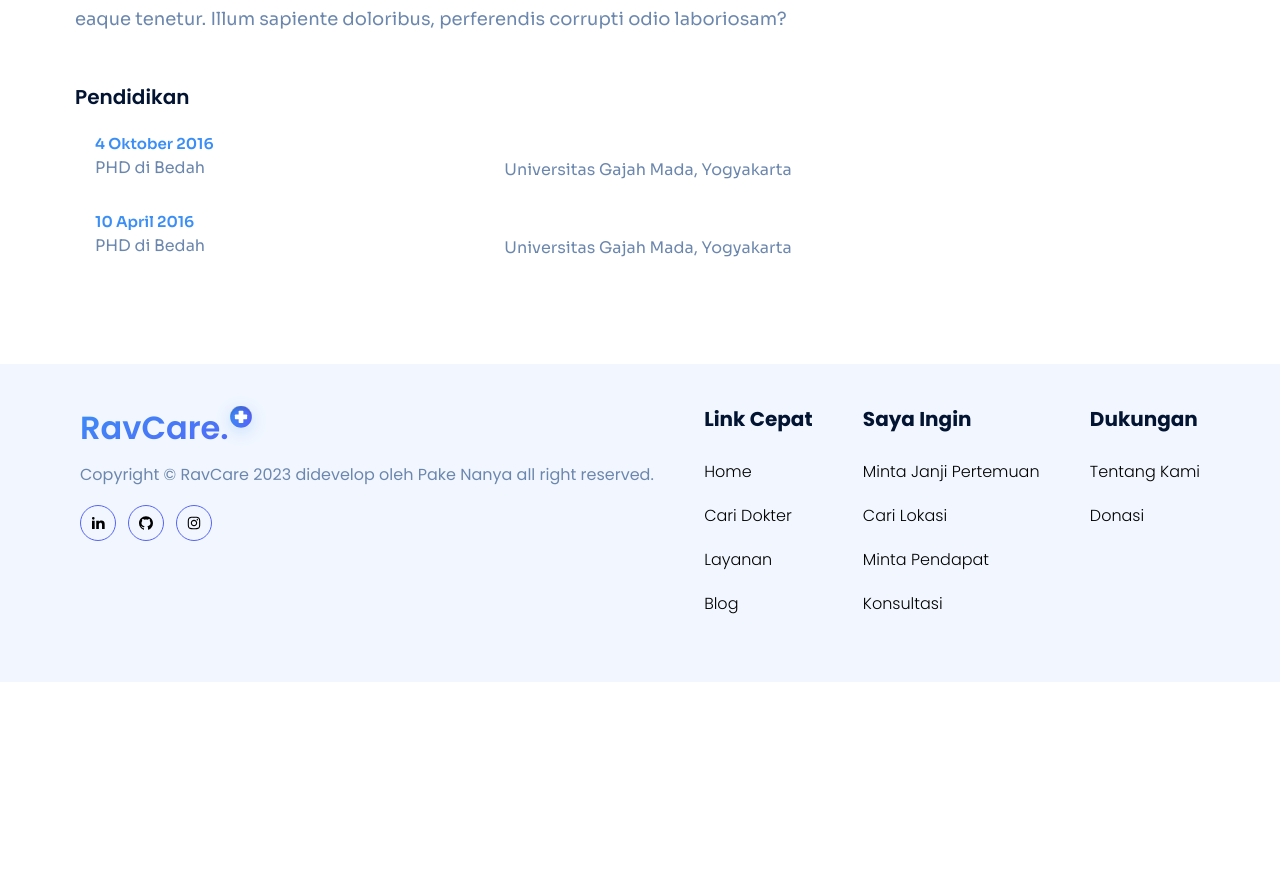
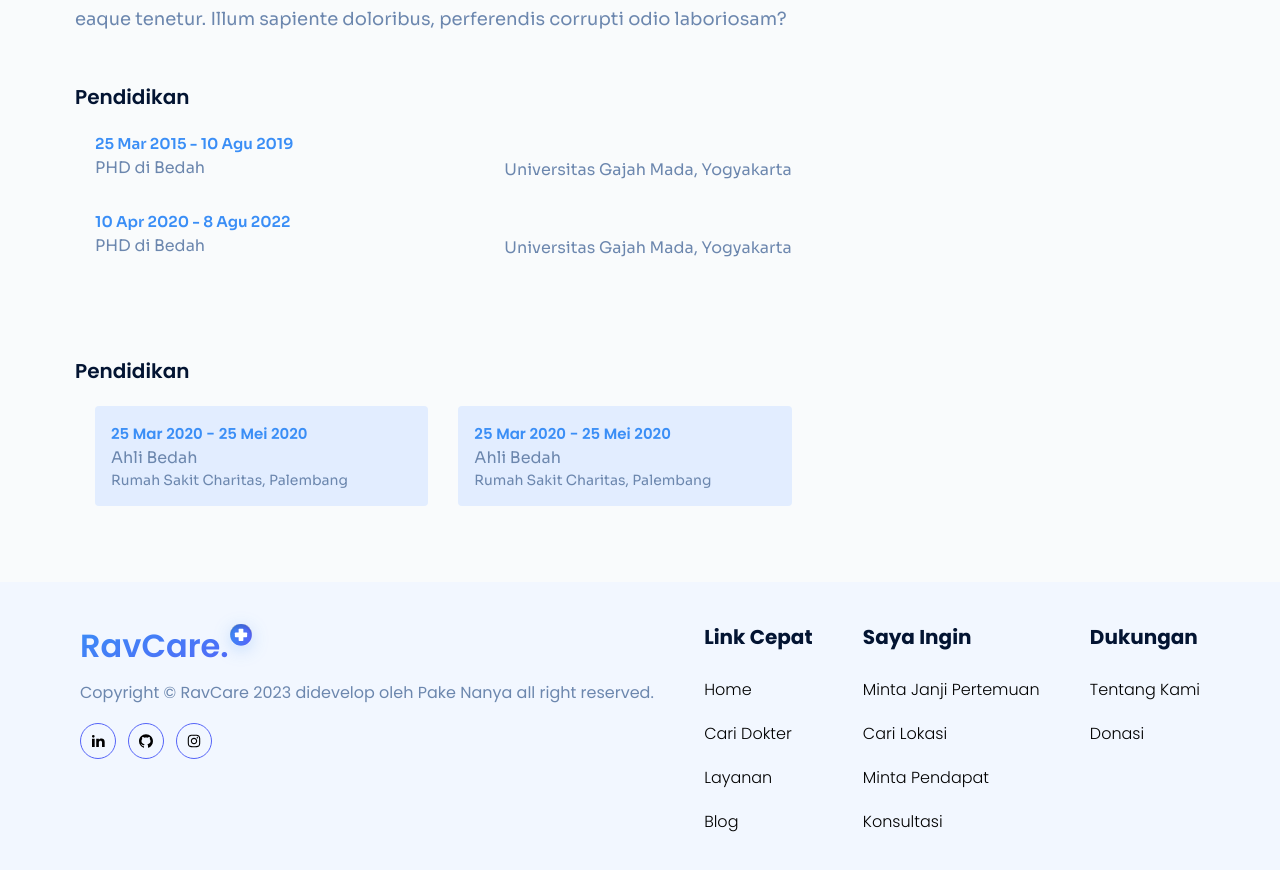
Before and after one commit to zildjianvitoo/ravcare-fe, a Next.js app: page /dokter/01 in a window 1280 px wide. Shown: the part 642-1512 px from the top of the page. Before the commit the page ends 1324 px from the top, so only its background shows below. Built offline with nearby package versions, Linux system fonts and the light colour scheme.

Commit message:
feat: make description for detail dokter page

```diff
--- a/components/Card/DokterCard.jsx
+++ b/components/Card/DokterCard.jsx
@@ -18,6 +18,7 @@ export default function DokterCard({ dokter }) {
   } = dokter;
   return (
     <div className="p-3 w-fit lg:p-5">
+      <Link href={`/dokter/${id}`}>
         <figure className=" w-fit">
           <Image
             src={photo}
@@ -28,6 +29,7 @@ export default function DokterCard({ dokter }) {
             className="rounded-[20px]"
           />
         </figure>
+      </Link>
       <h2 className="text-[18px] leading-[30px] lg:text-[26px] lg:leading-9 text-heading-color-ravcare font-bold mt-3 lg:mt-5">
         {name}
       </h2>
--- a/components/Card/LayananCard.jsx
+++ b/components/Card/LayananCard.jsx
@@ -6,7 +6,7 @@ import { BsArrowRight } from "react-icons/bs";
 export default function LayananCard({ item, index }) {
   const { name, desc, bgColor, textColor } = item;
   return (
-    <div className="py-[30px] px-3 lg:px-5">
+    <div className="py-[30px] px-3 lg:px-5 border border-primary-ravcare rounded-[20px] shadow-sm ">
       <h2 className="text-[26px] leading-9 text-transparent bg-clip-text bg-gradient-to-r from-primary-ravcare to-secondary-ravcare font-bold  w-fit ">
         {name}
       </h2>
@@ -15,7 +15,7 @@ export default function LayananCard({ item, index }) {
       >
         {desc}
       </p>
-      <div className="flex items-center justify-between mt-[30px]">
+      <div className="flex flex-row-reverse items-center justify-between mt-[30px]">
         <Link
           href={"/dokter"}
           className="w-[44px] h-[44px] rounded-full border border-[#181a1e]  flex items-center justify-center group hover:bg-primary-ravcare hover:border-none"
--- a/components/Dokter/Deskripsi.jsx
+++ b/components/Dokter/Deskripsi.jsx
@@ -31,7 +31,8 @@ export default function Deskripsi() {
               <span
                 className={`text-primary-ravcare text-[15px] leading-6 font-semibold ${sora.className}`}
               >
-                4 Oktober 2016
+                {useFormatedDate("2015-03-25T12:00:00Z")} -{" "}
+                {useFormatedDate("8-10-2019")}
               </span>
               <p
                 className={`text-[16px] leading-6  text-text-color-ravcare ${sora.className} `}
@@ -50,7 +51,7 @@ export default function Deskripsi() {
               <span
                 className={`text-primary-ravcare text-[15px] leading-6 font-semibold ${sora.className}`}
               >
-                {useFormatedDate("4-10-2016")}
+                {useFormatedDate("4-10-2020")} - {useFormatedDate("8-8-2022")}
               </span>
               <p
                 className={`text-[16px] leading-6  text-text-color-ravcare ${sora.className} `}
@@ -66,6 +67,45 @@ export default function Deskripsi() {
           </li>
         </ul>
       </div>
+      <div className="mt-12">
+        <h3 className="text-[20px] leading-[30px] text-heading-color-ravcare font-semibold">
+          Pendidikan
+        </h3>
+        <ul className="grid sm:grid-cols-2 gap-[30px] pt-4 md:p-5">
+          <li className="p-4 rounded bg-[#E2EDFF]">
+            <span className="text-[15px] leading-6 font-semibold text-primary-ravcare">
+              {useFormatedDate("2020-03-25T12:00:00Z")} -{" "}
+              {useFormatedDate("2020-05-25T12:00:00Z")}
+            </span>
+            <p
+              className={`text-[16px] leading-6  text-text-color-ravcare ${sora.className} `}
+            >
+              Ahli Bedah
+            </p>
+            <p
+              className={`text-[14px] leading-5  text-text-color-ravcare ${sora.className} `}
+            >
+              Rumah Sakit Charitas, Palembang
+            </p>
+          </li>
+          <li className="p-4 rounded bg-[#E2EDFF]">
+            <span className="text-[15px] leading-6 font-semibold text-primary-ravcare">
+              {useFormatedDate("2020-03-25T12:00:00Z")} -{" "}
+              {useFormatedDate("2020-05-25T12:00:00Z")}
+            </span>
+            <p
+              className={`text-[16px] leading-6  text-text-color-ravcare ${sora.className} `}
+            >
+              Ahli Bedah
+            </p>
+            <p
+              className={`text-[14px] leading-5  text-text-color-ravcare ${sora.className} `}
+            >
+              Rumah Sakit Charitas, Palembang
+            </p>
+          </li>
+        </ul>
+      </div>
     </div>
   );
 }
--- a/components/LandingPage/Benefit.jsx
+++ b/components/LandingPage/Benefit.jsx
@@ -41,7 +41,7 @@ export default function Benefit() {
             </p>
             <Link href={"/reservasi"} className="w-fit lg:w-[30%]">
               <Button
-                className="mt-8 text-base "
+                className="mt-8 text-base hover:translate-y-0"
                 icon={
                   <RiHealthBookLine
                     className="text-2xl mb-0.5
@@ -80,7 +80,7 @@ export default function Benefit() {
             </p>
             <Link href={"/reservasi"} className="w-fit  lg:w-[30%]">
               <Button
-                className="mt-8 text-base "
+                className="mt-8 text-base hover:translate-y-0"
                 icon={
                   <RiHealthBookLine
                     className="text-2xl mb-0.5
--- a/hooks/useFormatedDate.jsx
+++ b/hooks/useFormatedDate.jsx
@@ -3,7 +3,7 @@ import React from "react";
 export default function useFormatedDate(data, config) {
   const defaultOptions = {
     day: "numeric",
-    month: "long",
+    month: "short",
     year: "numeric",
   };
 
--- a/pages/dokter/[dokterId].jsx
+++ b/pages/dokter/[dokterId].jsx
@@ -10,7 +10,7 @@ export default function DokterDetail() {
   const [activeTab, setActiveTab] = useState("deskripsi");
 
   return (
-    <section className="py-14">
+    <main className="py-14 bg-[#f9fbfc]">
       <div className="max-w-[1170px] px-5 mx-auto">
         <div className="grid md:grid-cols-3 gap-[50px]">
           <div className="md:col-span-2">
@@ -81,6 +81,6 @@ export default function DokterDetail() {
           </div>
         </div>
       </div>
-    </section>
+    </main>
   );
 }
--- a/pages/dokter/index.jsx
+++ b/pages/dokter/index.jsx
@@ -5,7 +5,7 @@ import React from "react";
 
 export default function Dokter() {
   return (
-    <main>
+    <main className="bg-[#f9fbfc]">
       <CariDokter />
       <DokterList />
       <Testimonial />
```
Lines whose indentation alone changed are shown as unchanged.
